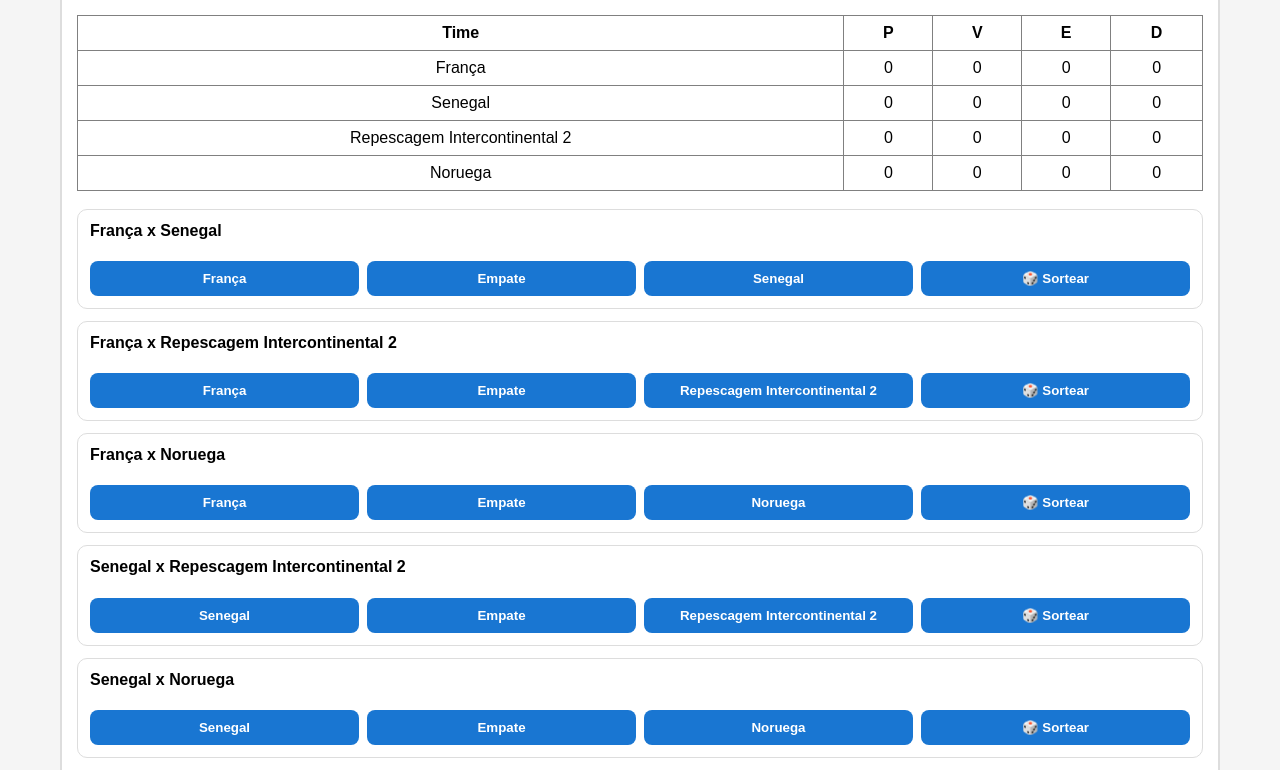
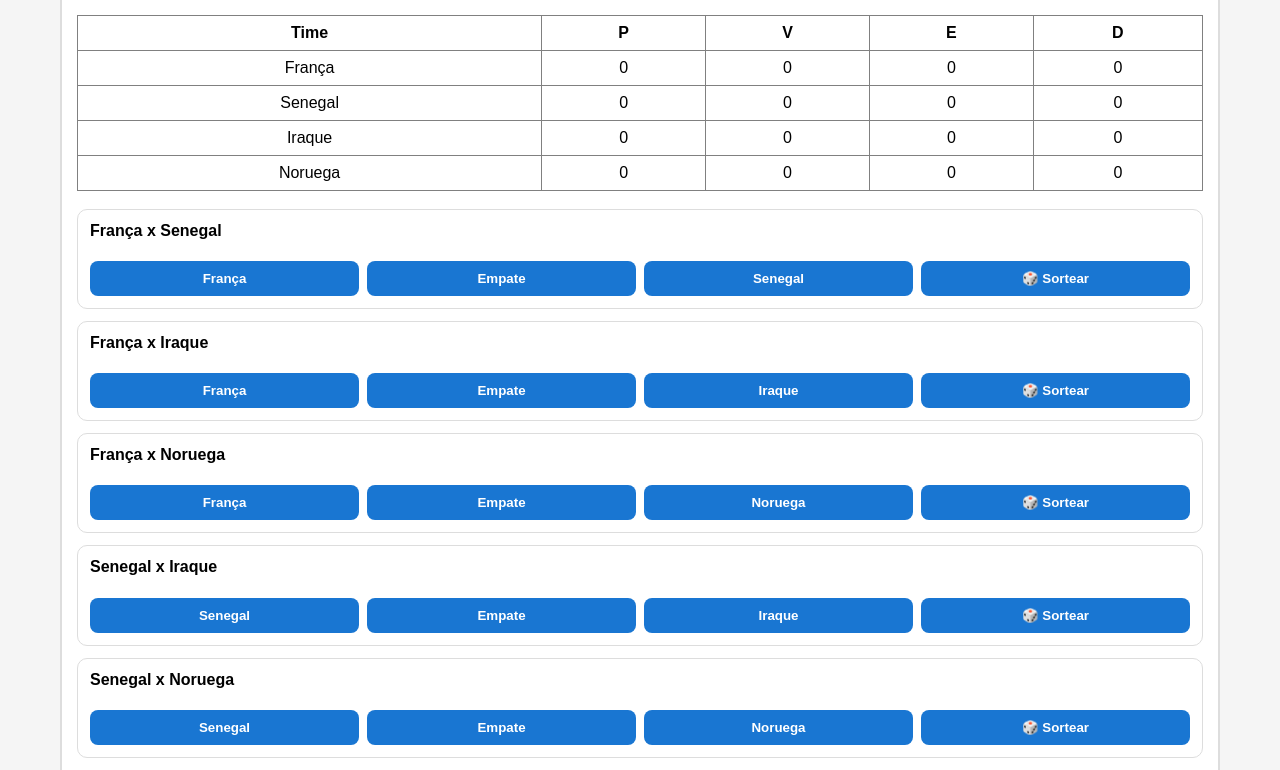
Before and after one commit to DanielMoura2/CopaDoMundo2026, a React (Vite) app: page / in a window 1280 px wide. Shown: the part 8240-9010 px from the top of the page. Built offline with nearby package versions, Linux system fonts and the light colour scheme.

Commit message:
primeiro

```diff
--- a/src/data/teams.js
+++ b/src/data/teams.js
@@ -7,7 +7,7 @@
   F: ["Holanda", "Japão", "Suécia", "Tunísia"],
   G: ["Bélgica", "Egito", "Irã", "Nova Zelândia"],
   H: ["Espanha", "Cabo Verde", "Arábia Saudita", "Uruguai"],
-  I: ["França", "Senegal", "Repescagem Intercontinental 2", "Noruega"],
+  I: ["França", "Senegal", "Iraque", "Noruega"],
   J: ["Argentina", "Argélia", "Áustria", "Jordânia"],
   K: ["Portugal", "RD Congo", "Uzbequistão", "Colômbia"],
   L: ["Inglaterra", "Croácia", "Gana", "Panamá"]
```
